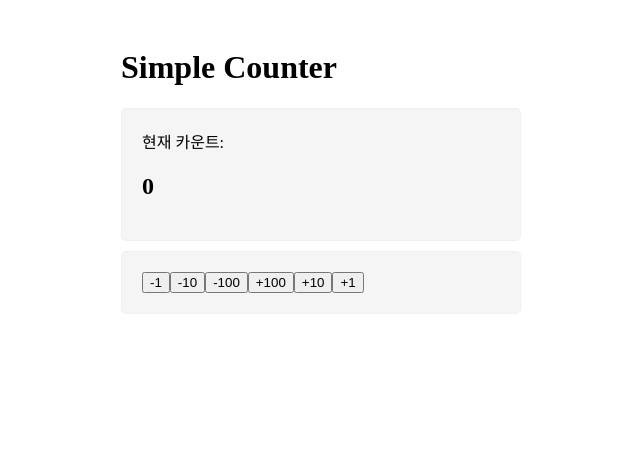
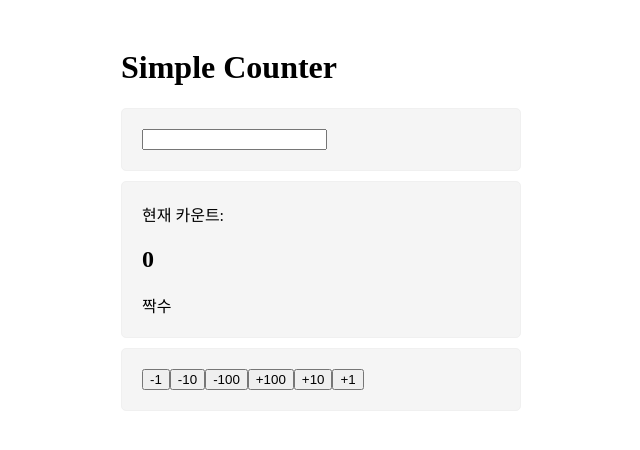
Before and after one commit to seongwoo83/stu-react, a React (Vite) app: page / in a window 1280 px wide. Shown: the top 450 px of the page, without its empty margins (319-959 px from the left). Built offline with nearby package versions, Linux system fonts and the light colour scheme.

Commit message:
[feat] useEffect 이해

```diff
--- a/src/App.tsx
+++ b/src/App.tsx
@@ -1,10 +1,34 @@
-import { useState } from 'react'
+import { useEffect, useState, useRef } from 'react'
 import './App.css'
 import Controller from './components/controller/Controller'
 import Viewer from './components/viewer/Viewer'
+import Even from './components/effects/Even'
 
 function App() {
   const [count, setCount] = useState(0);
+  const [input, setInput] = useState('');
+
+  const isMount = useRef(false);
+
+  //1. mount
+  useEffect(()=>{
+    console.log('mount');
+  },[])
+
+  //2. update
+  useEffect(()=>{
+    if(!isMount.current){
+      isMount.current = true;
+      return;
+    }
+    console.log('update');
+  })
+  // 3. unmount
+
+
+  /**
+    의존성 배열(dependency array)
+  */
 
   const onClickButton = (value:number)=>{
     setCount(count + value);
@@ -14,7 +38,13 @@ function App() {
     <div className='App'>
       <h1>Simple Counter</h1>
       <section>
+        <input type="text" value={input} onChange={(e)=>{
+          setInput(e.target.value);
+        }}/>
+      </section>
+      <section>
         <Viewer count={count}/>
+        {count % 2 === 0 ? <Even /> : null}
       </section>
       <section>
         <Controller onClickButton={onClickButton} />
--- /dev/null
+++ b/src/components/effects/Even.tsx
@@ -0,0 +1,14 @@
+import { useEffect } from "react";
+
+
+const Even = ()=>{
+    useEffect(()=>{
+        // clean up / 정리함수
+        return ()=>{
+            console.log('unmount');
+        }
+    },[])
+    return <div>짝수</div>
+}
+
+export default Even;
```
